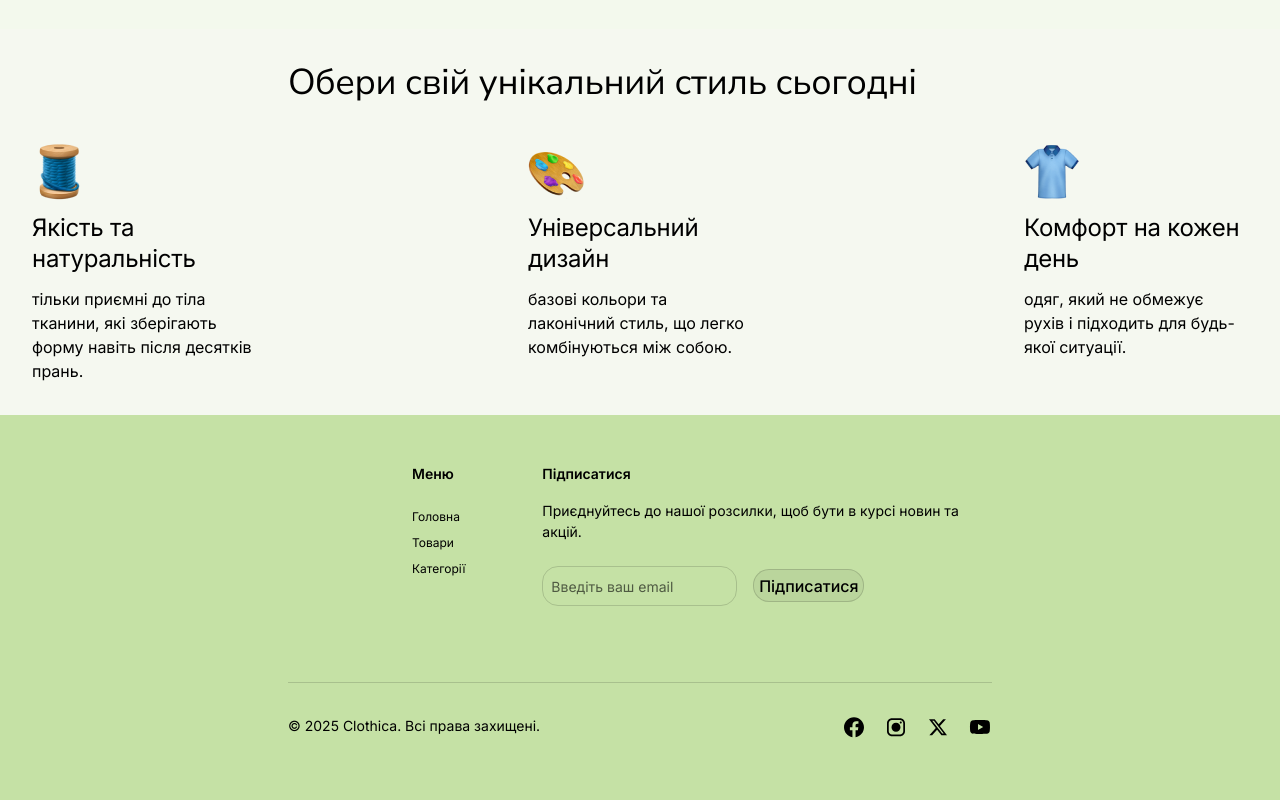
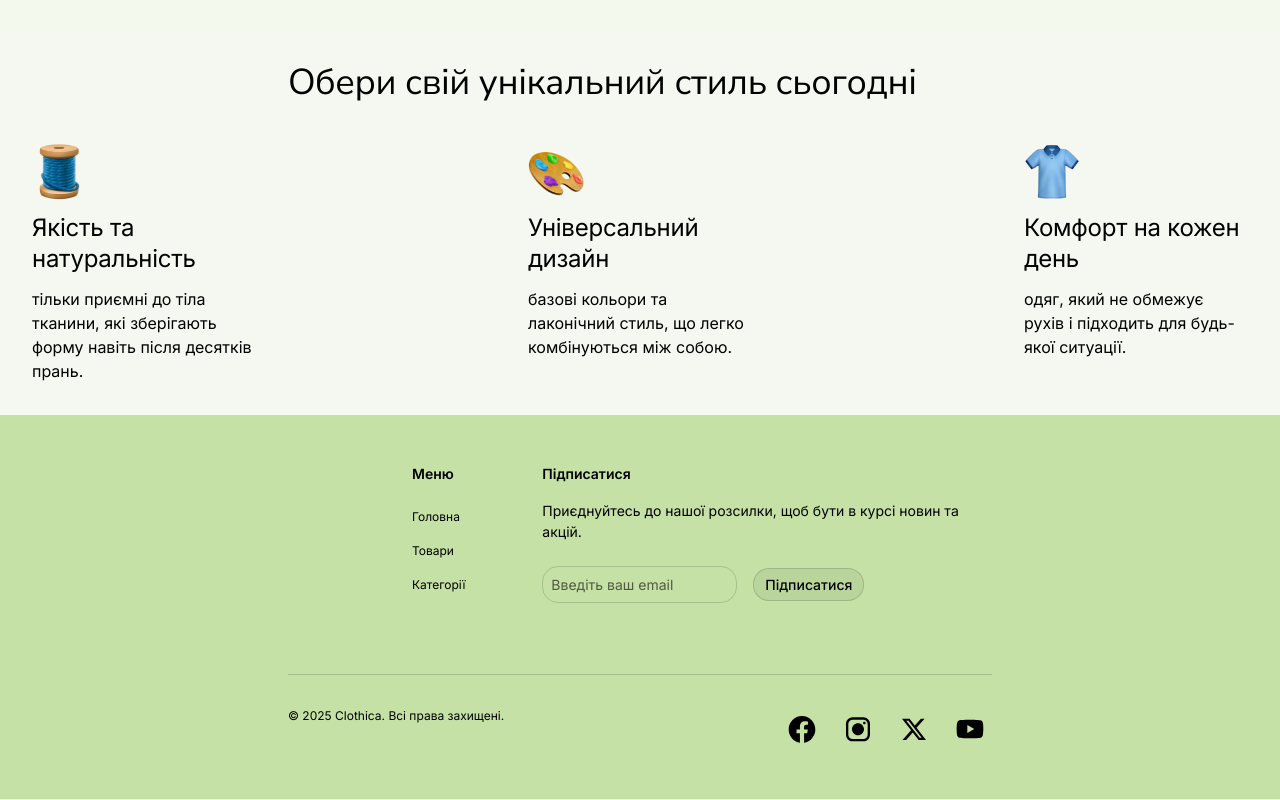
Before and after one commit to DmitriyPast/clothica-team-goit, a Next.js app: page / in a window 1280 px wide. Shown: the part 597-1397 px from the top of the page. Built offline with nearby package versions, Linux system fonts and the light colour scheme.

Commit message:
minor placement and font size changes

```diff
--- a/components/Footer/Footer.module.css
+++ b/components/Footer/Footer.module.css
@@ -1,6 +1,7 @@
 .footer {
   background-color: #c5e1a5;
   padding: 48px 0px;
+  font-family: var(--font-family);
 }
 
 .logo {
@@ -28,14 +29,20 @@
   display: flex;
   flex-direction: column;
   align-items: center;
-  gap: 8px;
+  /* gap: 16px; */
   margin-bottom: 32px;
+}
+
+.footerLink {
+  align-content: center;
 }
 
 .footerItem {
   font-size: 14px;
   line-height: 150%;
   font-weight: 400;
+  height: 37px;
+  display: flex;
 }
 
 .subscribe {
@@ -78,8 +85,8 @@
 
 .button {
   width: 124px;
-  height: 40px;
-  padding: 8px;
+  height: 36px;
+  /* padding: 8px; */
   border: 1px solid rgba(0, 0, 0, 0.15);
   border-radius: 16px;
   background: rgba(0, 0, 0, 0.05);
@@ -89,9 +96,20 @@
   color: #000;
 }
 
-.footerSocials {
-  border-top: 1px solid rgba(0, 0, 0, 0.15);
-  padding-top: 32px;
+.button:hover,
+.button:focus {
+  background: #9db484;
+}
+
+.button:active {
+  background: #3b4331;
+  color: #fff;
+}
+
+.button:disabled {
+  background: #c5e1a5;
+  color: #000;
+  opacity: 0.4;
 }
 
 .rights {
@@ -102,15 +120,35 @@
   font-weight: 400;
 }
 
+.footerSocials {
+  border-top: 1px solid rgba(0, 0, 0, 0.15);
+  padding-top: 32px;
+}
+
 .socialList {
   display: flex;
   flex-direction: row;
   justify-content: center;
-  gap: 18px;
+  gap: 12px;
 }
-.svgIcons {
-  width: 32px;
-  height: 32px;
+
+.socialItem {
+  display: flex;
+  align-content: center;
+  width: 44px;
+  height: 44px;
+}
+
+.socialLinks {
+  transition: fill 250ms cubic-bezier(0.4, 0, 0.2, 1);
+  /* width: 44px; */
+  padding: 6px;
+}
+
+@media screen and (max-width: 767px) {
+  .menuContainer {
+    text-align: center;
+  }
 }
 
 @media screen and (min-width: 768px) {
@@ -137,6 +175,7 @@
   .footerItem {
     font-size: 12px;
     transition: color 250ms cubic-bezier(0.4, 0, 0.2, 1);
+    height: 34px;
   }
 
   .footerItem:hover,
@@ -158,7 +197,9 @@
 
   .input {
     max-width: 273px;
+    height: 37px;
     transition: border 250ms cubic-bezier(0.4, 0, 0.2, 1);
+    font-size: 14px;
   }
 
   .input::placeholder {
@@ -167,7 +208,7 @@
 
   .input:focus,
   .input:hover {
-    border: 1px solid #3b4331;
+    /* border: 1px solid #3b4331; */
   }
 
   .button {
@@ -179,22 +220,12 @@
     transition:
       background 250ms cubic-bezier(0.4, 0, 0.2, 1),
       color 250ms cubic-bezier(0.4, 0, 0.2, 1);
+    font-size: 14px;
   }
 
-  .button:hover,
-  .button:focus {
-    background: #9db484;
-  }
-
-  .button:active {
-    background: #3b4331;
-    color: #fff;
-  }
-
-  .button:disabled {
-    background: #c5e1a5;
-    color: #000;
-    opacity: 0.4;
+  .rights {
+    font-size: 12px;
+    margin: 0;
   }
 
   .footerSocials {
@@ -202,14 +233,6 @@
     justify-content: space-between;
   }
 
-  .socialLinks {
-    transition: fill 250ms cubic-bezier(0.4, 0, 0.2, 1);
-  }
-
-  .svgIcons {
-    width: 24px;
-    height: 24px;
-  }
   .svgIcons:hover,
   .svgIcons:focus {
     border: 1px solid #000;
--- a/components/Footer/Footer.tsx
+++ b/components/Footer/Footer.tsx
@@ -12,17 +12,23 @@ export default function Footer() {
                 <use href="/logo.svg"></use>
               </svg>
             </a>
-            <div className={css.footerList}>
+            <div className={css.menuContainer}>
               <h2 className={css.menu}>Меню</h2>
               <ul className={css.footerList}>
                 <li className={css.footerItem}>
-                  <a href="">Головна</a>
+                  <a href="" className={css.footerLink}>
+                    Головна
+                  </a>
                 </li>
                 <li className={css.footerItem}>
-                  <a href="">Товари</a>
+                  <a href="" className={css.footerLink}>
+                    Товари
+                  </a>
                 </li>
                 <li className={css.footerItem}>
-                  <a href="">Категорії</a>
+                  <a href="" className={css.footerLink}>
+                    Категорії
+                  </a>
                 </li>
               </ul>
             </div>
@@ -35,10 +41,11 @@ export default function Footer() {
             <div className={css.inputSubscribe}>
               <form action="" className={css.inputSubscribe}>
                 <input
-                  type="mail"
+                  type="email"
                   placeholder="Введіть ваш email"
                   className={css.input}
                   pattern="^[a-zA-Z0-9._%+-]+@[a-zA-Z0-9.-]+\.[a-zA-Z]{2,}$"
+                  required
                 />
                 <button type="submit" className={css.button}>
                   Підписатися
@@ -51,50 +58,70 @@ export default function Footer() {
         <div className={css.footerSocials}>
           <p className={css.rights}>© 2025 Clothica. Всі права захищені.</p>
           <ul className={css.socialList}>
-            <li>
+            <li className={css.socialItem}>
               <Link
                 href="https://www.facebook.com"
                 aria-label="facebook"
                 target="_blank"
                 className={css.socialLinks}
               >
-                <svg className={css.svgIcons} aria-hidden="true">
+                <svg
+                  className={css.svgIcons}
+                  width="32"
+                  height="32"
+                  aria-hidden="true"
+                >
                   <use href="/sprite.svg#Facebook"></use>
                 </svg>
               </Link>
             </li>
-            <li>
+            <li className={css.socialItem}>
               <Link
                 href="https://www.instagram.com"
                 aria-label="Instagram"
                 target="_blank"
                 className={css.socialLinks}
               >
-                <svg className={css.svgIcons} aria-hidden="true">
+                <svg
+                  className={css.svgIcons}
+                  width="32"
+                  height="32"
+                  aria-hidden="true"
+                >
                   <use href="/sprite.svg#Instagram"></use>
                 </svg>
               </Link>
             </li>
-            <li>
+            <li className={css.socialItem}>
               <Link
                 href="https://x.com"
                 aria-label="x"
                 target="_blank"
                 className={css.socialLinks}
               >
-                <svg className={css.svgIcons} aria-hidden="true">
+                <svg
+                  className={css.svgIcons}
+                  width="32"
+                  height="32"
+                  aria-hidden="true"
+                >
                   <use href="/sprite.svg#X"></use>
                 </svg>
               </Link>
             </li>
-            <li>
+            <li className={css.socialItem}>
               <Link
                 href="https://www.youtube.com"
                 aria-label="youtube"
                 target="_blank"
                 className={css.socialLinks}
               >
-                <svg className={css.svgIcons} aria-hidden="true">
+                <svg
+                  className={css.svgIcons}
+                  width="32"
+                  height="32"
+                  aria-hidden="true"
+                >
                   <use href="/sprite.svg#Youtube"></use>
                 </svg>
               </Link>
```
